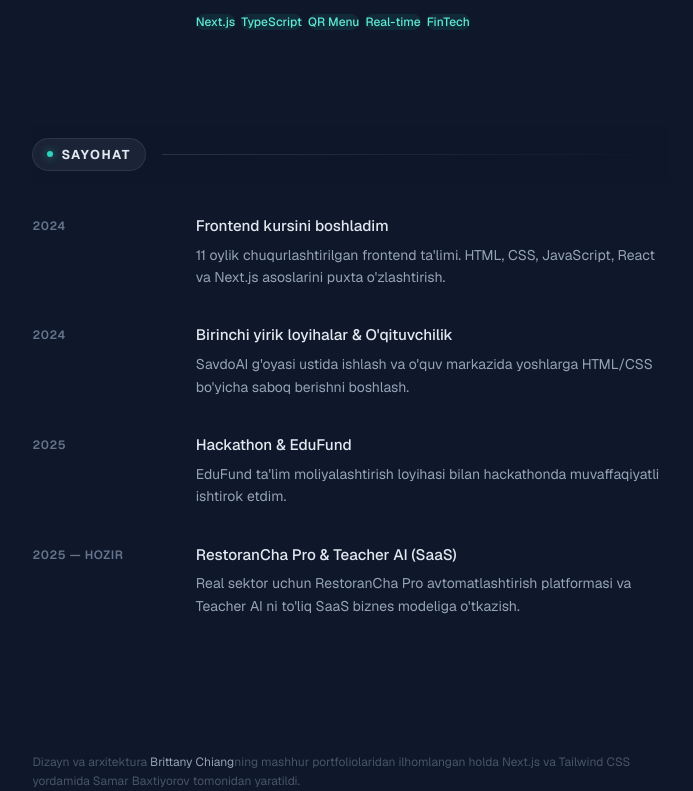
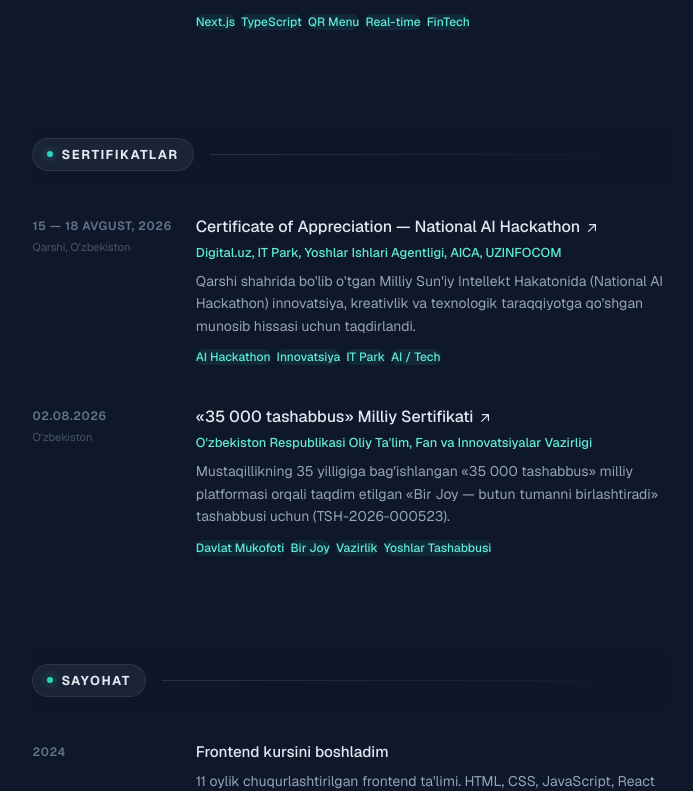
Before and after one commit to samar-me/camar-uz, a Next.js app: page / in a window 1280 px wide. Shown: the part 973-1764 px from the top of the page, without its empty margins (586-1279 px from the left). Built offline with nearby package versions, Linux system fonts and the light colour scheme.

Commit message:
feat: add certificates section with official PDFs and credentials

```diff
--- a/app/page.tsx
+++ b/app/page.tsx
@@ -3,7 +3,7 @@
 import { useEffect, useState } from "react";
 import Cursor from "@/components/cursor";
 import Image from "next/image";
-import { projects, journey } from "@/data/projects";
+import { projects, certificates, journey } from "@/data/projects";
 
 // ── MOUSE SPOTLIGHT (Brittany Chiang style) ──────────────────────────────────
 function Spotlight() {
@@ -39,7 +39,7 @@ export default function Home() {
   const [active, setActive] = useState("about");
 
   useEffect(() => {
-    const ids = ["about", "projects", "journey"];
+    const ids = ["about", "projects", "certificates", "journey"];
     const obs = ids.map((id) => {
       const el = document.getElementById(id);
       if (!el) return null;
@@ -58,6 +58,7 @@ export default function Home() {
   const navLinks = [
     { href: "#about", label: "Haqimda" },
     { href: "#projects", label: "Loyihalar" },
+    { href: "#certificates", label: "Sertifikatlar" },
     { href: "#journey", label: "Sayohat" },
   ];
 
@@ -381,6 +382,82 @@ export default function Home() {
               </ul>
             </section>
 
+            {/* ── CERTIFICATES SECTION ─────────────── */}
+            <section id="certificates" className="section-block" aria-label="Sertifikatlar">
+              <SectionHeader label="Sertifikatlar" />
+              <ul className="group/list" style={{ listStyle: "none" }}>
+                {certificates.map((cert) => (
+                  <li key={cert.id} style={{ marginBottom: "40px" }}>
+                    <div className="group relative grid gap-4 pb-1 transition-all sm:grid-cols-8 sm:gap-8 md:gap-4 lg:hover:!opacity-100 lg:group-hover/list:opacity-50">
+
+                      {/* Hover Highlight Box */}
+                      <div className="absolute -inset-x-4 -inset-y-4 z-0 hidden rounded-md transition motion-reduce:transition-none lg:-inset-x-6 lg:block lg:group-hover:bg-slate-800/50 lg:group-hover:shadow-[inset_0_1px_0_0_rgba(148,163,184,0.1)] lg:group-hover:drop-shadow-lg" />
+
+                      {/* Left: Date & Badge Icon */}
+                      <div className="z-10 sm:col-span-2">
+                        <p style={{ color: "#64748b", fontSize: "0.75rem", fontWeight: 600, letterSpacing: "0.05em", textTransform: "uppercase", paddingTop: "2px" }}>
+                          {cert.date}
+                        </p>
+                        <p style={{ color: "#475569", fontSize: "0.7rem", marginTop: "4px" }}>
+                          {cert.location}
+                        </p>
+                      </div>
+
+                      {/* Right: Certificate Content */}
+                      <div className="z-10 sm:col-span-6">
+                        <h3>
+                          <a
+                            href={cert.fileUrl}
+                            target="_blank"
+                            rel="noopener noreferrer"
+                            className="group/link inline-flex items-baseline font-medium leading-tight text-base transition-colors duration-200"
+                            style={{ color: "#e2e8f0", textDecoration: "none" }}
+                            onMouseEnter={(e) => ((e.currentTarget as HTMLElement).style.color = "#5eead4")}
+                            onMouseLeave={(e) => ((e.currentTarget as HTMLElement).style.color = "#e2e8f0")}
+                          >
+                            <span className="absolute -inset-x-4 -inset-y-2.5 hidden rounded md:-inset-x-6 md:-inset-y-4 lg:block" />
+                            <span>
+                              {cert.title}{" "}
+                              <span className="inline-block">
+                                <svg
+                                  xmlns="http://www.w3.org/2000/svg"
+                                  viewBox="0 0 20 20"
+                                  fill="currentColor"
+                                  className="inline-block h-4 w-4 shrink-0 transition-transform group-hover/link:-translate-y-1 group-hover/link:translate-x-1 ml-1"
+                                  aria-hidden="true"
+                                >
+                                  <path
+                                    fillRule="evenodd"
+                                    d="M5.22 14.78a.75.75 0 001.06 0l7.22-7.22v5.69a.75.75 0 001.5 0v-7.5a.75.75 0 00-.75-.75h-7.5a.75.75 0 000 1.5h5.69l-7.22 7.22a.75.75 0 000 1.06z"
+                                    clipRule="evenodd"
+                                  />
+                                </svg>
+                              </span>
+                            </span>
+                          </a>
+                        </h3>
+
+                        <p style={{ color: "#5eead4", fontSize: "0.8rem", fontWeight: 500, marginTop: "4px" }}>
+                          {cert.issuer}
+                        </p>
+
+                        <p style={{ color: "#94a3b8", fontSize: "0.875rem", lineHeight: "1.6", marginTop: "8px", marginBottom: "12px" }}>
+                          {cert.description}
+                        </p>
+
+                        <div style={{ display: "flex", flexWrap: "wrap", gap: "6px" }}>
+                          {cert.tags.map((tag) => (
+                            <Tag key={tag} label={tag} />
+                          ))}
+                        </div>
+                      </div>
+
+                    </div>
+                  </li>
+                ))}
+              </ul>
+            </section>
+
             {/* ── JOURNEY SECTION ──────────────────── */}
             <section id="journey" className="section-block" aria-label="Sayohat">
               <SectionHeader label="Sayohat" />
--- a/data/projects.ts
+++ b/data/projects.ts
@@ -23,6 +23,31 @@ export const projects = [
   },
 ];
 
+export const certificates = [
+  {
+    id: "ai-hackathon-qarshi",
+    title: "Certificate of Appreciation — National AI Hackathon",
+    issuer: "Digital.uz, IT Park, Yoshlar Ishlari Agentligi, AICA, UZINFOCOM",
+    date: "15 — 18 Avgust, 2026",
+    location: "Qarshi, O'zbekiston",
+    description:
+      "Qarshi shahrida bo'lib o'tgan Milliy Sun'iy Intellekt Hakatonida (National AI Hackathon) innovatsiya, kreativlik va texnologik taraqqiyotga qo'shgan munosib hissasi uchun taqdirlandi.",
+    fileUrl: "/hackathon-certificate.pdf",
+    tags: ["AI Hackathon", "Innovatsiya", "IT Park", "AI / Tech"],
+  },
+  {
+    id: "tashabbus-35000",
+    title: "«35 000 tashabbus» Milliy Sertifikati",
+    issuer: "O'zbekiston Respublikasi Oliy Ta'lim, Fan va Innovatsiyalar Vazirligi",
+    date: "02.08.2026",
+    location: "O'zbekiston",
+    description:
+      "Mustaqillikning 35 yilligiga bag'ishlangan «35 000 tashabbus» milliy platformasi orqali taqdim etilgan «Bir Joy — butun tumanni birlashtiradi» tashabbusi uchun (TSH-2026-000523).",
+    fileUrl: "/tashabbus-certificate.pdf",
+    tags: ["Davlat Mukofoti", "Bir Joy", "Vazirlik", "Yoshlar Tashabbusi"],
+  },
+];
+
 export const journey = [
   {
     year: "2024",
@@ -40,8 +65,8 @@ export const journey = [
     description: "EduFund ta'lim moliyalashtirish loyihasi bilan hackathonda muvaffaqiyatli ishtirok etdim.",
   },
   {
-    year: "2025 — Hozir",
-    title: "RestoranCha Pro & Teacher AI (SaaS)",
-    description: "Real sektor uchun RestoranCha Pro avtomatlashtirish platformasi va Teacher AI ni to'liq SaaS biznes modeliga o'tkazish.",
+    year: "2026 — Hozir",
+    title: "Milliy AI Hackathon & «Bir Joy» Davlat Tashabbusi",
+    description: "Qarshi shahridagi National AI Hackathon ishtirokchisi hamda Oliy Ta'lim, Fan va Innovatsiyalar Vazirligining «35 000 tashabbus» platformasi sertifikati sohibi.",
   },
 ];
```
Also changed, not shown: 2 other files (tests, documents, lock files or other folders).
